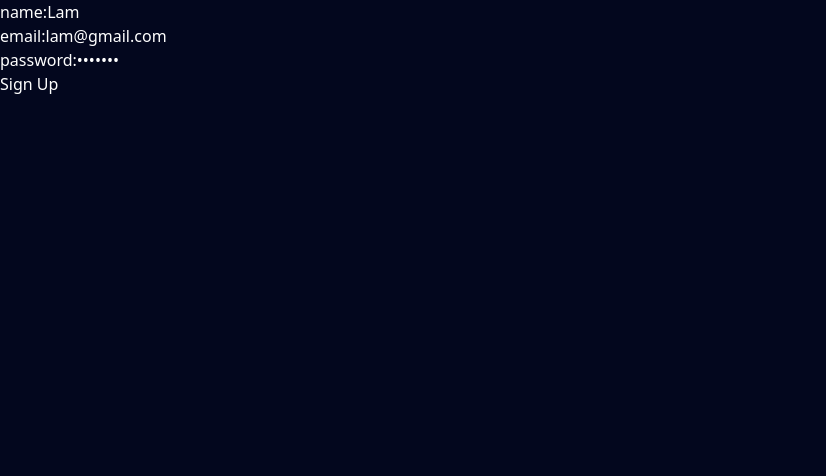
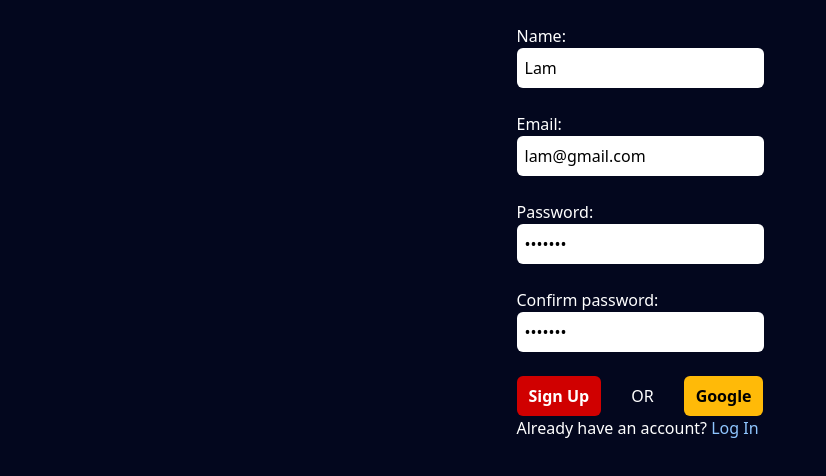
Before and after one commit to Lamphrangmi-Lamin/eatwell, a React (Vite) app: page / in a window 1280 px wide. Shown: the top 476 px of the page, without its empty margins (0-826 px from the left). Built offline with nearby package versions, Linux system fonts and the light colour scheme; no server answers.

Commit message:
style: add style to Signup.jsx

```diff
--- a/src/components/FormInput.jsx
+++ b/src/components/FormInput.jsx
@@ -8,9 +8,22 @@ const FormInput = ({
     onChange
 }) => {
     return (
-        <div>
-            <label htmlFor={name}>{label}:</label>
+        <div className="flex-col items-center justify-center my-6">
+            <label
+            className="text-md block"
+            htmlFor={name}>
+            {label}:
+            </label>
             <input
+            className="
+            caret-black
+            bg-white
+            text-black
+            p-2
+            rounded-md
+            focus:outline-2
+            outline-sky-500
+            focus:invalid:outline-red-500"
             type={type}
             name={name}
             id={name}
--- a/src/components/Signup.jsx
+++ b/src/components/Signup.jsx
@@ -1,4 +1,4 @@
-import {createUserWithEmailAndPassword } from "firebase/auth";
+import {confirmPasswordReset, createUserWithEmailAndPassword } from "firebase/auth";
 import { auth } from "../config/firebase";
 import { useState } from "react";
 import FormInput from "./FormInput";
@@ -29,10 +29,10 @@ function Signup() {
     }
 
     return (
-        <div className="">
+        <div className="flex justify-center">
             <form onSubmit={handleSubmit}>
                 <FormInput
-                label='name'
+                label='Name'
                 type='text'
                 name='name'
                 placeholder='Enter name'
@@ -42,7 +42,7 @@ function Signup() {
                 required />
                 {/* {console.log(errors.name)} */}
                 <FormInput
-                label='email'
+                label='Email'
                 type='email'
                 name='email'
                 placeholder='Enter email'
@@ -52,7 +52,7 @@ function Signup() {
                 required />
                 {/* {console.log(errors.name)} */}
                 <FormInput
-                label='password'
+                label='Password'
                 type='password'
                 name='password'
                 placeholder='Enter password'
@@ -61,8 +61,41 @@ function Signup() {
                 // error={error.name}
                 />
                 {/* {console.log(errors.name)} */}
+                <FormInput
+                label='Confirm password'
+                type='password'
+                name='confirmPassword'
+                placeholder='confirm password'
+                value={formData.confirmPassword}
+                onChange={handleChange}
+                // error={error.name}
+                />
+                {/* {console.log(errors.name)} */}
 
-                <button type="submit">Sign Up</button>
+                <div className="flex justify-between items-center">
+                    <button className="
+                    bg-[#D00000]
+                    font-bold
+                    py-2
+                    px-3
+                    rounded-md
+                    hover:bg-[#9D0208]
+                    block"
+                    type="submit">Sign Up</button>
+
+                    <span className="text-center">OR</span>
+
+                    <button className="
+                    bg-[#FFBA08]
+                    text-black
+                    font-bold
+                    py-2
+                    px-3
+                    rounded-md
+                    hover:bg-[#F48C06]
+                    block">Google</button>
+                </div>
+                <p>Already have an account? <span className="text-blue-300"><a href="#">Log In</a></span></p>
             </form>
         </div>
     )
```
